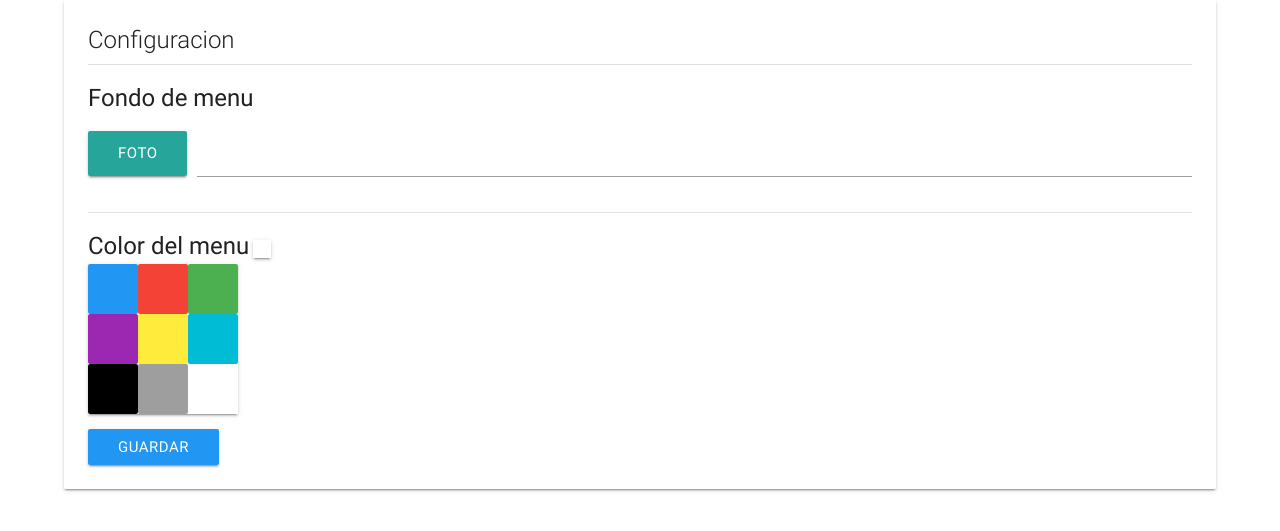
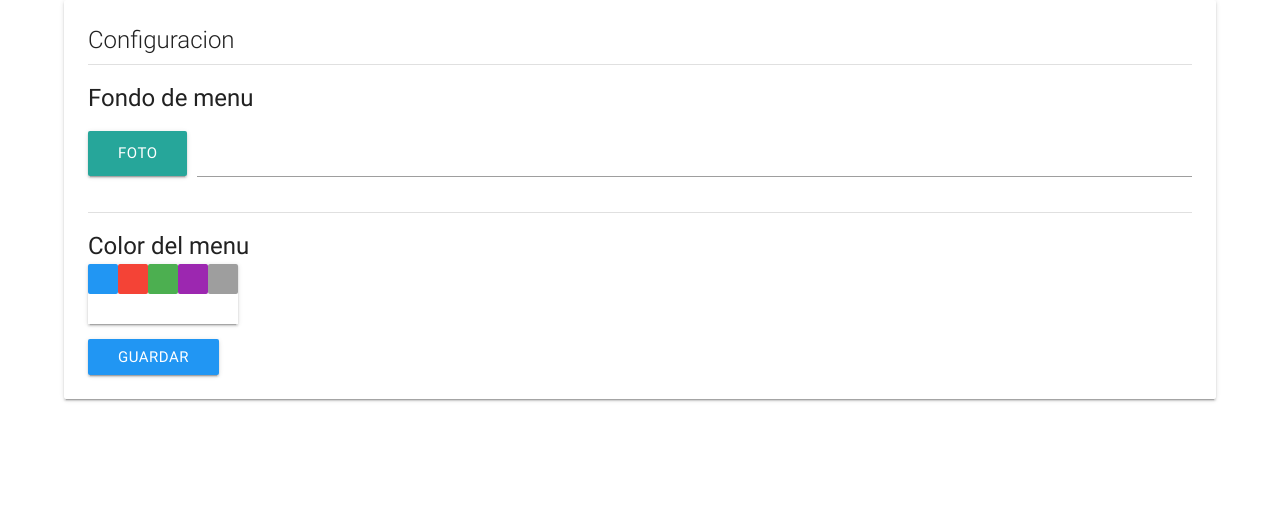
Before and after one commit to Jerts/AdmiLab, a PHP site: page /config_docente.php in a window 1280 px wide. Shown: the top 531 px of the page. Run offline with PHP 8.4, Linux system fonts and the light colour scheme.

Commit message:
Cambios a Configuracion de docente

```diff
--- a/paginas/assets/js/colorpicker.js
+++ b/paginas/assets/js/colorpicker.js
@@ -1,3 +1,4 @@
+var newCookie;
 var str="";
 function pick(num){
   switch (num) {
@@ -14,29 +15,65 @@ function pick(num){
       str="purple";
       break;
     case 4:
-      str="yellow";
-      break;
-    case 5:
-      str="cyan";
-      break;
-    case 6:
-      str="black";
-      break;
-    case 7:
       str="grey";
       break;
-    case 8:
-      str="white";
-      break;
   }
-  $("#colorpick-view").attr("class",str+" z-depth-1");
+  $(".flecha-campo").css("background-image","");
+  $(".flecha-campo").css("background-size", "30px 30px");
+  $("#bs"+num).css("background-image", "url(http://gcmhp.com/ar/images/top.png)");
 }
+
+$("#b0").mouseenter(function() {
+  var parentw = window.parent.document.getElementById("menulat");
+  parentw.setAttribute("data-color","blue");
+}).mouseleave(function() {
+  var parentw = window.parent.document.getElementById("menulat");
+  parentw.setAttribute("data-color",newCookie);
+});
+
+$("#b1").mouseenter(function() {
+  var parentw = window.parent.document.getElementById("menulat");
+  parentw.setAttribute("data-color","red");
+}).mouseleave(function() {
+  var parentw = window.parent.document.getElementById("menulat");
+  parentw.setAttribute("data-color",newCookie);
+});
+
+$("#b2").mouseenter(function() {
+  var parentw = window.parent.document.getElementById("menulat");
+  parentw.setAttribute("data-color","green");
+}).mouseleave(function() {
+  var parentw = window.parent.document.getElementById("menulat");
+  parentw.setAttribute("data-color",newCookie);
+});
+
+$("#b3").mouseenter(function() {
+  var parentw = window.parent.document.getElementById("menulat");
+  parentw.setAttribute("data-color","purple");
+}).mouseleave(function() {
+  var parentw = window.parent.document.getElementById("menulat");
+  parentw.setAttribute("data-color",newCookie);
+});
+
+$("#b4").mouseenter(function() {
+  var parentw = window.parent.document.getElementById("menulat");
+  parentw.setAttribute("data-color","grey");
+}).mouseleave(function() {
+  var parentw = window.parent.document.getElementById("menulat");
+  parentw.setAttribute("data-color",newCookie);
+});
 
 function sendConf(){
   var con = new config();
+  var parentw = window.parent.document.getElementById("menulat");
+  parentw.setAttribute("data-color",str);
+  newCookie = str;
   con.color_change(str);
   $(".verification").css("display","inherit");
-  $(".fileimg").submit();
+}
+
+function nCookie(name){
+  newCookie = name;
 }
 
 function getCookie(name) {
--- a/paginas/config_docente.php
+++ b/paginas/config_docente.php
@@ -12,9 +12,9 @@
   </head>
   <body>
     <div class="card" style="width:90%;margin: 0 auto;">
-      <div class="verification green accent-3 card">
+      <div class="verification green accent-3 card" style="display:none">
         <div class="card-content">
-          Se ha guardado su configuracion, por favor recargue la pagina.
+          Se ha guardado su configuracion.
         </div>
       </div>
       <div class="card-content">
@@ -36,35 +36,34 @@
         </div>
         <div class="divider"></div>
         <div class="section">
-          <font size="5">Color del menu</font> <span class="blue z-depth-1" id="colorpick-view">&nbsp;&nbsp;&nbsp;&nbsp;&nbsp;</span>
-          <table style="width:150px; height:150px;" class="z-depth-1">
+          <font size="5">Color del menu</font>
+          <table style="width:150px; height:15px !important;" class="z-depth-1 color-table">
             <tr>
-              <td class="hoverable blue" onclick="pick(0)"></td>
-              <td class="hoverable red" onclick="pick(1)"></td>
-              <td class="hoverable green" onclick="pick(2)"></td>
+              <td id="b0" class="hoverable blue" onclick="pick(0)"></td>
+              <td id="b1" class="hoverable red" onclick="pick(1)"></td>
+              <td id="b2" class="hoverable green" onclick="pick(2)"></td>
+              <td id="b3" class="hoverable purple" onclick="pick(3)"></td>
+              <td id="b4" class="hoverable grey" onclick="pick(4)"></td>
             </tr>
             <tr>
-              <td class="hoverable purple" onclick="pick(3)"></td>
-              <td class="hoverable yellow" onclick="pick(4)"></td>
-              <td class="hoverable cyan" onclick="pick(5)"></td>
-            </tr>
-            <tr>
-              <td class="hoverable black" onclick="pick(6)"></td>
-              <td class="hoverable grey" onclick="pick(7)"></td>
-              <td class="hoverable white" onclick="pick(8)"></td>
+              <td id="bs0" class="flecha-campo"></td>
+              <td id="bs1" class="flecha-campo"></td>
+              <td id="bs2" class="flecha-campo"></td>
+              <td id="bs3" class="flecha-campo"></td>
+              <td id="bs4" class="flecha-campo"></td>
             </tr>
           </table>
-          <input type="hidden" name="color" value="">
         </div>
         <a onclick="sendConf()" class="btn waves-effect waves-ligth blue">Guardar</a>
       </div>
     </div>
+		<script src="assets/js/jquery-1.10.2.js" type="text/javascript"></script>
     <script type="text/javascript" src="assets/js/materialize.min.js"></script>
     <script src="assets/js/config.class.js"></script>
     <script type="text/javascript" src="assets/js/colorpicker.js"></script>
-		<script src="assets/js/jquery-1.10.2.js" type="text/javascript"></script>
     <script type="text/javascript">
       $("#colorpick-view").attr("class",getCookie("sb_color")+" z-depth-1");
+      nCookie(getCookie("sb_color"));
       $(".verification").css("display","none");
     </script>
   </body>
--- a/paginas/menu_docente.php
+++ b/paginas/menu_docente.php
@@ -1,4 +1,4 @@
-<div class="sidebar" id="menulat" data-color="blue" data-image="assets/img/sidebar-6.1.jpg">
+<div class="sidebar" id="menulat" data-color="" data-image="assets/img/sidebar-6.1.jpg">
 
      <div class="sidebar-wrapper">
            <div class="logo">
--- a/paginas/uploadfile.php
+++ b/paginas/uploadfile.php
@@ -1,4 +1,5 @@
 <?php
+session_start();
 $target_dir = "assets/img/";
 $target_file = $target_dir . $_SESSION['user_docente'];
 $uploadOk = 1;
```
Also changed, not shown: paginas/crear_horario.php (+6 -4 lines), paginas/index_docente.php (+6 -1 lines), paginas/assets/img/flecha.png (added).
